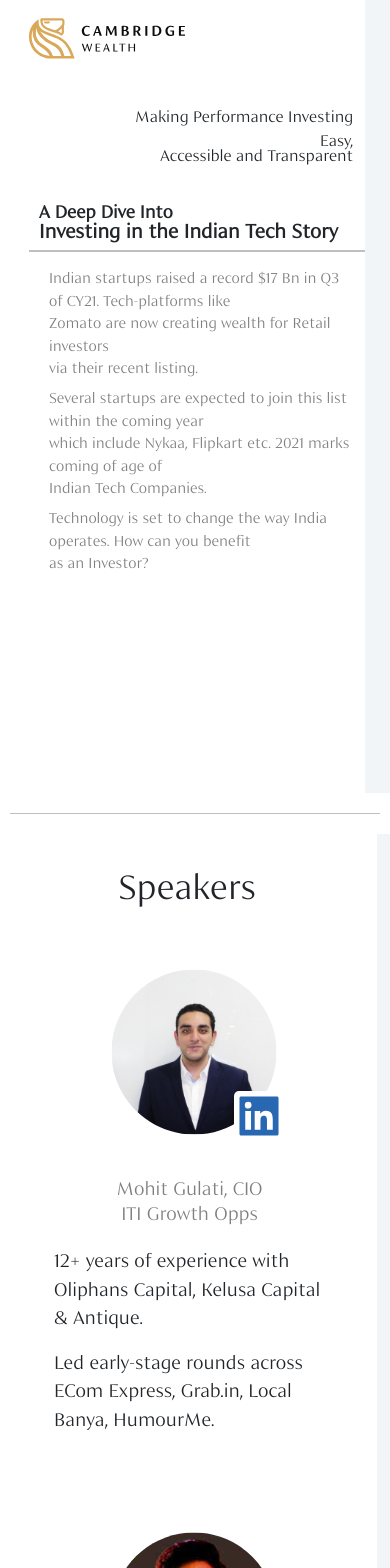
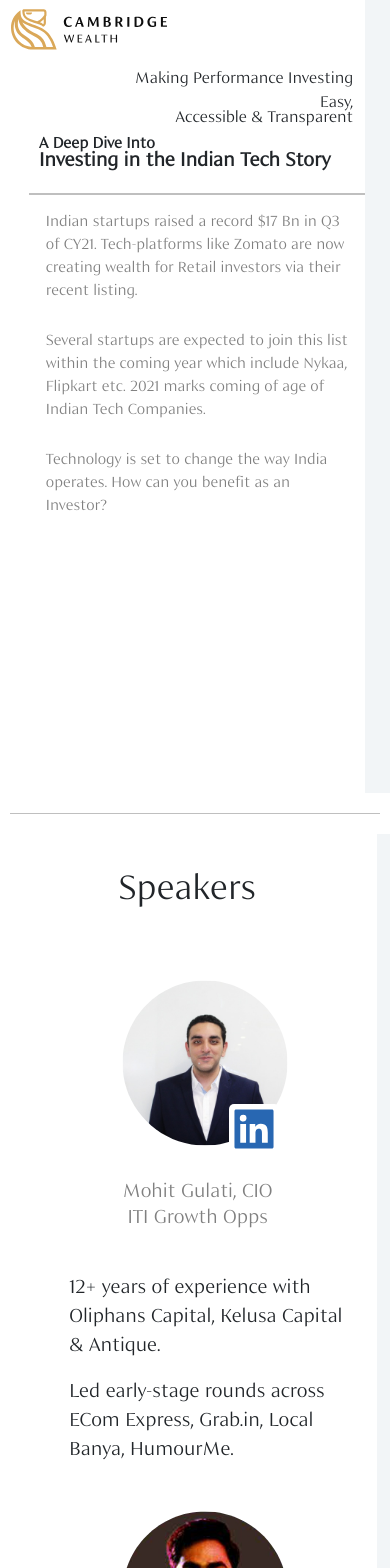
Before and after one commit to Sohan710/CW_webinar, a React (Create React App) app: page / in a window 390 px wide. Shown: the top 1568 px of the page. Built offline with nearby package versions, Linux system fonts and the light colour scheme.

Commit message:
Dynamic_Mob View

```diff
--- a/src/App.css
+++ b/src/App.css
@@ -50,21 +50,21 @@
 }
 #t2 {
   font-family: 'BegumSans';
-  font-size: 26px;
+  font-size: 1.7vw;
   text-align: right;
   margin-top: 38px;
   margin-right: 3px;
 }
 #t3 {
   font-family: 'BegumSans';
-  font-size: 26px;
+  font-size: 1.7vw;
   text-align: right;
   margin-top: -20px;
   margin-right: 3px;
 }
 #t4 {
   font-family: 'BegumSans';
-  font-size: 26px;
+  font-size: 1.7vw;
   text-align: right;
   margin-top: -20px;
   padding-bottom: 20px;
@@ -76,8 +76,8 @@
   margin-left: 390px;
 } */
 .butt {
-  margin-top: 45px;
-  margin-left: 385px;
+  margin-top: 3.7vw;
+  margin-left: 24.4vw;
   font-family:'Begumsans';
   font-weight: 600;
 }
@@ -97,14 +97,14 @@
   font-family: 'Begumsans';
   font-weight: 1000;
   font-size: 16px;
-  width: 160px;
-  margin-left: 45px;
+  width: 11vw;
+  margin-left: 2.2vw;
 }
 
 .bott_text{
-  margin-top: 20px;
-  margin-bottom: 30px;
-  margin-left: 20px;
+  margin-top: 1vw;
+  margin-bottom: 1vw;
+  margin-left: 2vw;
   font-family: 'BegumSans';
   font-size: 28px;
   font-style: bolder;
@@ -114,7 +114,7 @@
 
 .bott_info{
   font-family: 'BegumSans';
-  font-size: 20px;
+  font-size: 1.2vw;
   text-align: left;
   margin-top: 40px;
   margin-left: 180px;
@@ -122,15 +122,15 @@
 }
 
 .pic1{
-  margin-top: -265px;
+  margin-top: -17vw;
   margin-left: 60px;
 }
 .pic2{
-  margin-top: -25px;
+  margin-top: -1.5vw;
   margin-left: 60px;
 }
 .pic3{
-  margin-top: -30px;
+  margin-top: -2.5vw;
   margin-left: 50px;
 }
 .btn-primary, .btn-primary:hover, .btn-primary:active, .btn-primary:visited {
@@ -138,8 +138,8 @@
   border: #000;
   color: #000;
   font-weight: 500;
-  width: 175px;
-  margin-left: 412px;
+  width: 11vw;
+  margin-left: 27vw;
   margin-top: 10px;
   font-family: 'Begum Sans Regular';
 }
@@ -236,21 +236,21 @@
   } */
   #t2 {
     font-family: 'BegumSans';
-    font-size: 16px;
+    font-size: 4vw;
     text-align: right;
     margin-top: 23px;
     margin-right: 10px;
   }
   #t3 {
     font-family: 'BegumSans';
-    font-size: 16px;
+    font-size: 4vw;
     text-align: right;
     margin-top: -20px;
     margin-right: 10px;
   }
   #t4 {
     font-family: 'BegumSans';
-    font-size: 16px;
+    font-size: 4vw;
     text-align: right;
     margin-top: -20px;
     padding-bottom: 20px;
@@ -259,16 +259,16 @@
 
   #t5{
     font-family: 'BegumSans';
-    font-size: 24px;
+    font-size: 6.5vw;
     text-align: center;
-    margin-left: 30px;
+    margin-left: 3vw;
   }
 
   .butt{
-    margin-top: 60px;
+    margin-top: 10vw;
     /* margin-left: 390px; */
     align-items: center;
-    margin-left: 395px;
+    margin-left: 99vw;
   }
 
   .button {
@@ -297,12 +297,12 @@
     font-weight: 600;
     margin-top: -10px;
   }
+
   .bott_text{
     margin-top: 20px;
     margin-bottom: 30px;
     margin-left: 20px;
     font-family: 'BegumSans';
-    font-size: 28px;
     font-style: bolder;
     font-weight: 600;
   }
@@ -317,34 +317,33 @@
   }
 
   .pic1{
-    margin-top: -335px;
-    margin-left: 30px;
+    margin-top: -60vw;
+    margin-left: 10vw;
     size: 200px;
   }
   .pic2{
-    margin-top: 5px;
-    margin-left: 30px;
+    margin-top: -6vw;
+    margin-left: 10vw;
     size: 200px;
   }
   .pic3{
-    margin-top: 0px;
-    margin-left: 30px;
+    margin-top: -8vw;
+    margin-left: 8vw;
     size: 200px;
   }
   #t6{
-
-    font-size: 16px;
-    margin-top: 20px;
+    font-size: 3.5vw;
+    margin-top: 9vw;
     margin-left: -20px;
   }
   #t7{
-    font-size: 16px;
-    margin-top: 30px;
+    font-size: 3.5vw;
+    margin-top: 6vw;
     margin-left: -20px;
   }
   #t8{
-    font-size: 16px;
-    margin-top: 40px;
+    font-size: 3.5vw;
+    margin-top: 6vw;
     margin-left: -20px;
   }
 
@@ -353,9 +352,9 @@
     border: #000;
     color: #000;
     font-weight: 500;
-    width: 175px;
-    margin-left: 100px;
-    margin-top: 20px;
+    width: 45vw;
+    margin-left: 30vw;
+    margin-top: 3vw;
     font-family: 'Begum Sans Regular';
   }
 
--- a/src/components/Firstleft.css
+++ b/src/components/Firstleft.css
@@ -21,7 +21,7 @@
 
 .text1 {
     font-family: 'BegumSans';
-    font-size: 22px;
+    font-size: 1.5vw;
     margin-top: 10px;
     margin-left: 50px;
     color: #808080;
@@ -41,7 +41,7 @@
 .text2 {
 
     font-family: 'BegumSans';
-    font-size: 22px;
+    font-size: 1.5vw;
     margin-top: 60px;
     margin-left: 50px;
     color: #808080;
@@ -61,7 +61,7 @@
 .text3 {
     font-family: 'BegumSans';
     margin-top: 120px;
-    font-size: 22px;
+    font-size: 1.5vw;
     margin-left: 50px;
     color: #808080;
 }
@@ -70,24 +70,23 @@
 
 
     #txt1 {
-        font-size: 15px;
+        font-size: 3.9vw;
         margin-top: 0px;
-        margin-left: 50px;
+        margin-left: 12vw;
         color: #808080;
     }
 
     #txt2 {
-        font-size: 15px;
-        margin-top: 40px;
-        margin-left: 50px;
+        font-size: 3.9vw;
+        margin-top: 10vw;
+        margin-left: 12vw;
         color: #808080;
     }
 
     #txt3 {
-        margin-top: 80px;
-        font-size: 15px;
-        margin-left: 50px;
-        margin-bottom: 100px;
+        margin-top: 20vw;
+        font-size: 3.9vw;
+        margin-left: 12vw;
         color: #808080;
     }
 
--- a/src/components/Firstleft.js
+++ b/src/components/Firstleft.js
@@ -14,20 +14,20 @@
     />
             <div className="homepage">
                 <div className="text1" id="txt1">
-                    <p>Indian startups raised a record $17 Bn in Q3 of CY21. Tech-platforms like <br/>
-                    Zomato are now creating wealth for Retail investors<br/> via their recent listing.</p>
+                    <p>Indian startups raised a record $17 Bn in Q3 of CY21. Tech-platforms like
+                    Zomato are now creating wealth for Retail investors via their recent listing.</p>
                 </div>
             </div>
             <div className="homepage1">
                 <div className="text2" id="txt2">
-                    <p>Several startups are expected to join this list within the coming year<br/> which
-                    include Nykaa, Flipkart etc. 2021 marks coming of age of<br/> Indian Tech
+                    <p>Several startups are expected to join this list within the coming year which
+                    include Nykaa, Flipkart etc. 2021 marks coming of age of Indian Tech
                     Companies.</p>
                 </div>
             </div>
             <div className="homepage2">
                 <div className="text3" id="txt3">
-                    <p>Technology is set to change the way India operates. How can you benefit<br/> as an
+                    <p>Technology is set to change the way India operates. How can you benefit as an
                     Investor?</p>
                 </div>
             </div>
--- a/src/components/Navbar.css
+++ b/src/components/Navbar.css
@@ -28,7 +28,7 @@
 }
 .navbar {
     background: (90deg, rgb(255, 255, 255) 0%, rgb(255, 255, 255) 100%);
-    height: 80px;
+    height: 6vw;
     display: flex;
     /* justify-content: center; */
     /* align-items: center; */
@@ -42,16 +42,16 @@
     display: flex;
     justify-content: center;
     align-items: center;
-    height: 80px;
-    max-width: 1500px;
+    height: 6vw;
+    max-width: 100vw;
   }
 
   .navbar-text {
     font-family: 'BegumSans';
-    font-size: 22px;
+    font-size: 1.5vw;
     text-align: right;
-    margin-left: 515px;
-    margin-top: -75px;
+    margin-left: 5vw;
+    margin-top: 0.5vw;
   }
   #p1{
     font-family: 'BegumSans';
@@ -60,17 +60,17 @@
 
   .navbar-logo {
     color: #000;
-    height: 450px;
+    height: 5vw;
     width: 220px;
     justify-self: start;
-    margin-left: 30px;
+    margin-left: 2vw;
     cursor: pointer;
     text-decoration: none;
     font-family:'BegumSans';
     font-size: 2rem;
     display: flex;
     align-items: center;
-    margin-top: 0px;
+    margin-top: 0vw;
   }
 
   .fa-typo3 {
@@ -122,7 +122,7 @@
   .head-text {
     background: (90deg, rgb(255, 255, 255) 0%, rgb(255, 255, 255) 100%);
     font-family: 'BegumSans';
-    font-size: 30px;
+    font-size: 2vw;
     text-align: left;
     margin-left: 40px;
     margin-top: 80px;
@@ -130,7 +130,7 @@
 
   #t1 {
     font-family: 'BegumSans';
-    margin-top: -35px;
+    margin-top: -2.2vw;
     font-size: 42px;
     margin-left: 0px;
   }
@@ -151,7 +151,6 @@
       width: 100%;
       height: 90vh;
       position: absolute;
-      top: 80px;
       left: -100%;
       opacity: 1;
       transition: all 0.5s ease;
@@ -161,27 +160,28 @@
     .navbar-logo{
       width:40vw;
       height: 40vw;
-      margin-top: -20px;
-
+      margin-top: 5vw;
+      margin-left: 3vw;
     }
 
     #nav_text{
-      margin-left: 105px;
-      margin-top: 10px;
+      margin-left: 26vw;
+      margin-top: 7vw;
       margin-bottom: 0px;
       text-align: justify left;
       font-size: medium;
     }
 
     #head_text{
-      margin-top: 120px;
-      font-size: 18px;
+      -ms-layout-grid: fixed;
+      margin-top: 28vw;
+      font-size: 4vw;
       margin-left: 40px;
       font-weight: bold;
     }
     #t1{
       margin-top: -25px;
-      font-size: 20px;
+      font-size: 5vw;
 
     }
 
--- a/src/components/Navbar.js
+++ b/src/components/Navbar.js
@@ -38,7 +38,7 @@
                 </div>
                 <div className="navbar-text" id="nav_text">
                     <p>Making Performance Investing Easy,</p>
-                    <p id="p1">Accessible and Transparent</p>
+                    <p id="p1">Accessible & Transparent</p>
                 </div>
 
             </nav>
--- a/src/components/Secondleft.css
+++ b/src/components/Secondleft.css
@@ -91,25 +91,25 @@
 
   @media screen and (max-width: 800px) {
     .pic4{
-      margin-left: 20px;
-      margin-top: -30px;
+      margin-left: 8vw;
+      margin-top: -5vw;
     }
     .pic5{
-      margin-left: 20px;
-      margin-top: 200px;
+      margin-left: 8vw;
+      margin-top: 45vw;
     }
 
     #icon1{
-      margin-top: -200px;
-      margin-left: 215px;
+      margin-top: -50vw;
+      margin-left: 51vw;
       border-radius: 5px;
       background: white;
       border-width: -15px;
     }
 
     #icon2{
-      margin-top: -200px;
-      margin-left: 215px;
+      margin-top: -50vw;
+      margin-left: 51vw;
       border-radius: 5px;
       background: white;
       border-width: -15px;
@@ -118,10 +118,10 @@
 
     .text_data{
       font-family: 'BegumSans';
-      font-size: 19px;
+      font-size: 5vw;
       text-align: center;
-      margin-top: -50px;
-      margin-left: 15px;
+      margin-top: -15vw;
+      margin-left: 8vw;
       padding-bottom: 20px;
     }
     #tx1{
@@ -131,10 +131,10 @@
     }
     .left_text{
       font-family: 'BegumSans';
-      font-size: 19px;
+      font-size: 5vw;
       text-align: left;
-      margin-top: -580px;
-      margin-left: 55px;
+      margin-top: -135vw;
+      margin-left: 18vw;
       padding-bottom: 20px;
     }
     #tx3{
@@ -147,10 +147,10 @@
 
     .text_data1{
       font-family: 'BegumSans';
-      font-size: 19px;
+      font-size: 5vw;
       text-align: center;
-      margin-top: -50px;
-      margin-left: 35px;
+      margin-top: -15vw;
+      margin-left: 8vw;
       padding-bottom: 20px;
     }
     #tx2{
@@ -159,10 +159,10 @@
     }
     .right_text{
       font-family: 'BegumSans';
-      font-size: 19px;
+      font-size: 5vw;
       text-align: left;
-      margin-top: 340px;
-      margin-left: 55px;
+      margin-top: 75vw;
+      margin-left: 15vw;
       padding-bottom: 20px;
     }
     #tx4{
```
Also changed, not shown: src/components/Secondright.css (+10 -10 lines), src/components/Thirdleft.css (+13 -13 lines).
